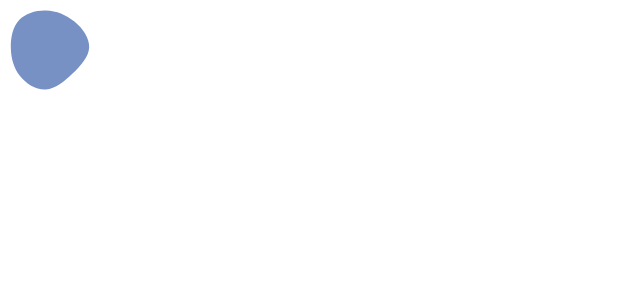
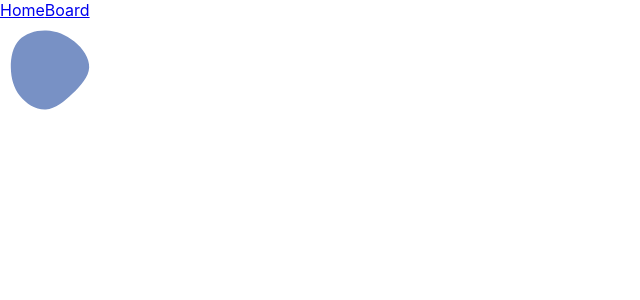
Before and after one commit to djLee77/draw-wardrobe, a React (Create React App) app in the folder reactboard/: page / in a window 1280 px wide. Shown: the top 300 px of the page, without its empty margins (0-640 px from the left). Built offline with nearby package versions, Linux system fonts and the light colour scheme.

Commit message:
feat : 네비게이션 바 구현

```diff
--- a/reactboard/src/App.jsx
+++ b/reactboard/src/App.jsx
@@ -1,9 +1,11 @@
 import { Routes, Route, BrowserRouter } from 'react-router-dom';
 import MainPage from './pages/MainPage';
 import Board from './pages/Board';
+import NavigationBar from './components/NavigationBar';
 
 const App = () => (
   <BrowserRouter>
+    <NavigationBar />
     <Routes>
       <Route path="/" element={<MainPage />} />
       <Route path="/board" element={<Board />} />
--- /dev/null
+++ b/reactboard/src/components/NavigationBar.jsx
@@ -0,0 +1,16 @@
+import { Link } from 'react-router-dom';
+
+const NavigationBar = () => {
+  return (
+    <nav className="navbar">
+      <Link to="/" className="nav-link">
+        Home
+      </Link>
+      <Link to="/board" className="nav-link">
+        Board
+      </Link>
+    </nav>
+  );
+};
+
+export default NavigationBar;
```
